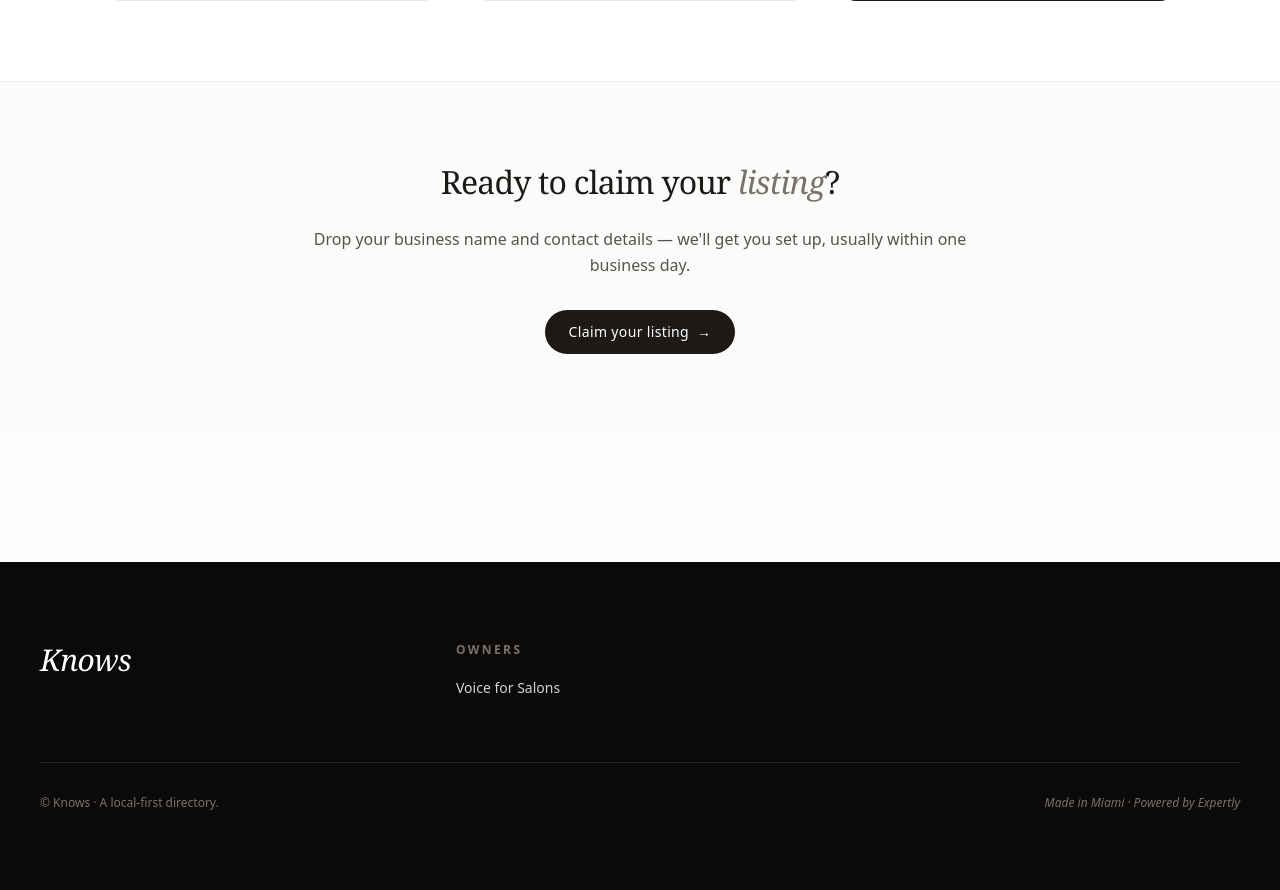
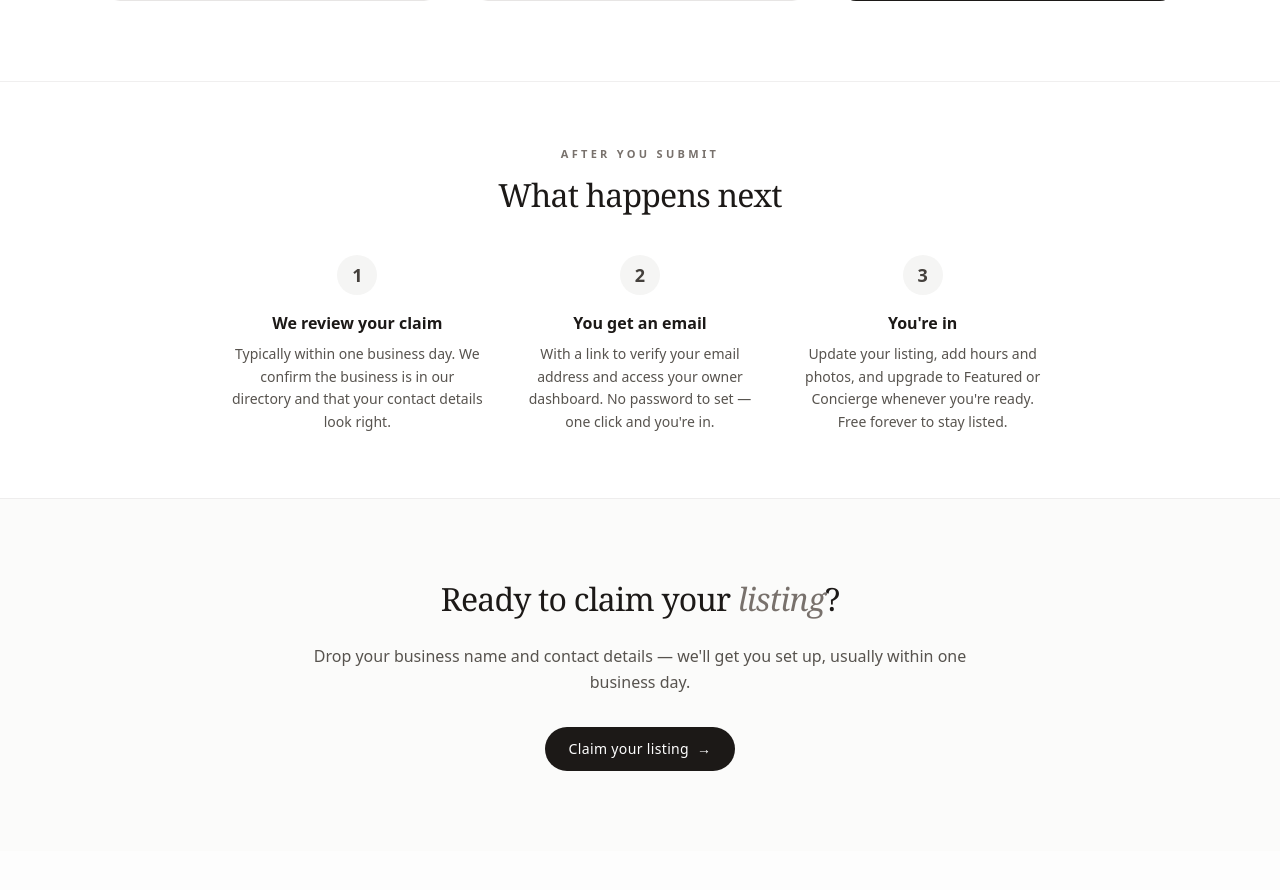
Before and after one commit to david-wi/known-around-town, a Python web app: template backend/app/templates/owners.html in a window 1280 px wide. Shown: the part 1864-2754 px from the top of the page. Run offline with Jinja, Linux system fonts and the light colour scheme; the template is opened without the code that fills it, so the values that code supplies are empty.

Commit message:
feat(funnel): improve owner discovery, claim CTA, and SEO
Four improvements to get more salon owners to find and claim their listing:

1. Claim CTA on business pages: upgraded from a small pill link to a full-size
   button (larger padding, bolder font, shadow) so owners who land on their own
   listing via Google immediately see the prompt to claim it.

2. JSON-LD type specificity: salon pages now declare HairSalon, NailSalon, or
   DaySpa instead of the generic LocalBusiness, based on the salon's primary
   category. More specific schema types unlock additional Knowledge Panel fields
   (opening hours, price range) in Google search results. Also adds priceRange
   and openingHoursSpecification when the data is present on the business record.

3. Sitemap lastmod: every <url> entry now includes a <lastmod> date. Business
   pages use the record's own updated_at timestamp so Google re-crawls recently
   updated listings faster. Static/category/neighborhood pages use today's date
   since those pages change whenever new content is added.

4. "What happens next" on /owners: three-step grid after the pricing section
   (review → email → access dashboard) answers the owner's main hesitation —
   "what happens after I submit?" — before it becomes a reason to drop off.

Co-Authored-By: Claude Sonnet 4.6 <noreply@anthropic.com>

```diff
--- a/backend/app/templates/owners.html
+++ b/backend/app/templates/owners.html
@@ -96,6 +96,42 @@
   </div>
 </section>
 
+{#- WHY: The "what happens next" section directly follows the pricing tiers
+    and precedes the final claim CTA. A visitor who's decided to claim needs
+    a moment of reassurance — what exactly happens after they hit Submit?
+    Three concrete steps (review → email → access) answer the question
+    before it becomes a reason to hesitate. #}
+<section class="bg-white border-t border-stone-200/60">
+  <div class="max-w-4xl mx-auto px-6 lg:px-10 py-16">
+    <p class="text-[11px] uppercase tracking-[0.3em] text-stone-500 font-semibold mb-3 text-center">After you submit</p>
+    <h2 class="font-light text-stone-900 leading-tight tracking-tight mb-10 text-center"
+        style='font-family: Georgia, "Times New Roman", serif; font-size: clamp(1.5rem, 2.5vw, 2rem); font-weight: 300;'>
+      What happens next
+    </h2>
+    <div class="grid md:grid-cols-3 gap-8">
+
+      <div class="text-center">
+        <div class="w-10 h-10 rounded-full bg-stone-100 text-stone-700 font-semibold text-lg flex items-center justify-center mx-auto mb-4">1</div>
+        <h3 class="font-semibold text-stone-900 mb-2">We review your claim</h3>
+        <p class="text-sm text-stone-600 leading-relaxed">Typically within one business day. We confirm the business is in our directory and that your contact details look right.</p>
+      </div>
+
+      <div class="text-center">
+        <div class="w-10 h-10 rounded-full bg-stone-100 text-stone-700 font-semibold text-lg flex items-center justify-center mx-auto mb-4">2</div>
+        <h3 class="font-semibold text-stone-900 mb-2">You get an email</h3>
+        <p class="text-sm text-stone-600 leading-relaxed">With a link to verify your email address and access your owner dashboard. No password to set — one click and you're in.</p>
+      </div>
+
+      <div class="text-center">
+        <div class="w-10 h-10 rounded-full bg-stone-100 text-stone-700 font-semibold text-lg flex items-center justify-center mx-auto mb-4">3</div>
+        <h3 class="font-semibold text-stone-900 mb-2">You're in</h3>
+        <p class="text-sm text-stone-600 leading-relaxed">Update your listing, add hours and photos, and upgrade to Featured or Concierge whenever you're ready. Free forever to stay listed.</p>
+      </div>
+
+    </div>
+  </div>
+</section>
+
 <section class="bg-stone-50/60 border-t border-stone-200/60">
   <div class="max-w-3xl mx-auto px-6 lg:px-10 py-20 text-center">
     <h2 class="font-light text-stone-900 leading-tight tracking-tight mb-6"
```
Also changed, not shown: backend/app/routes/public/pages.py (+30 -6 lines), backend/app/templates/business.html (+39 -4 lines).
